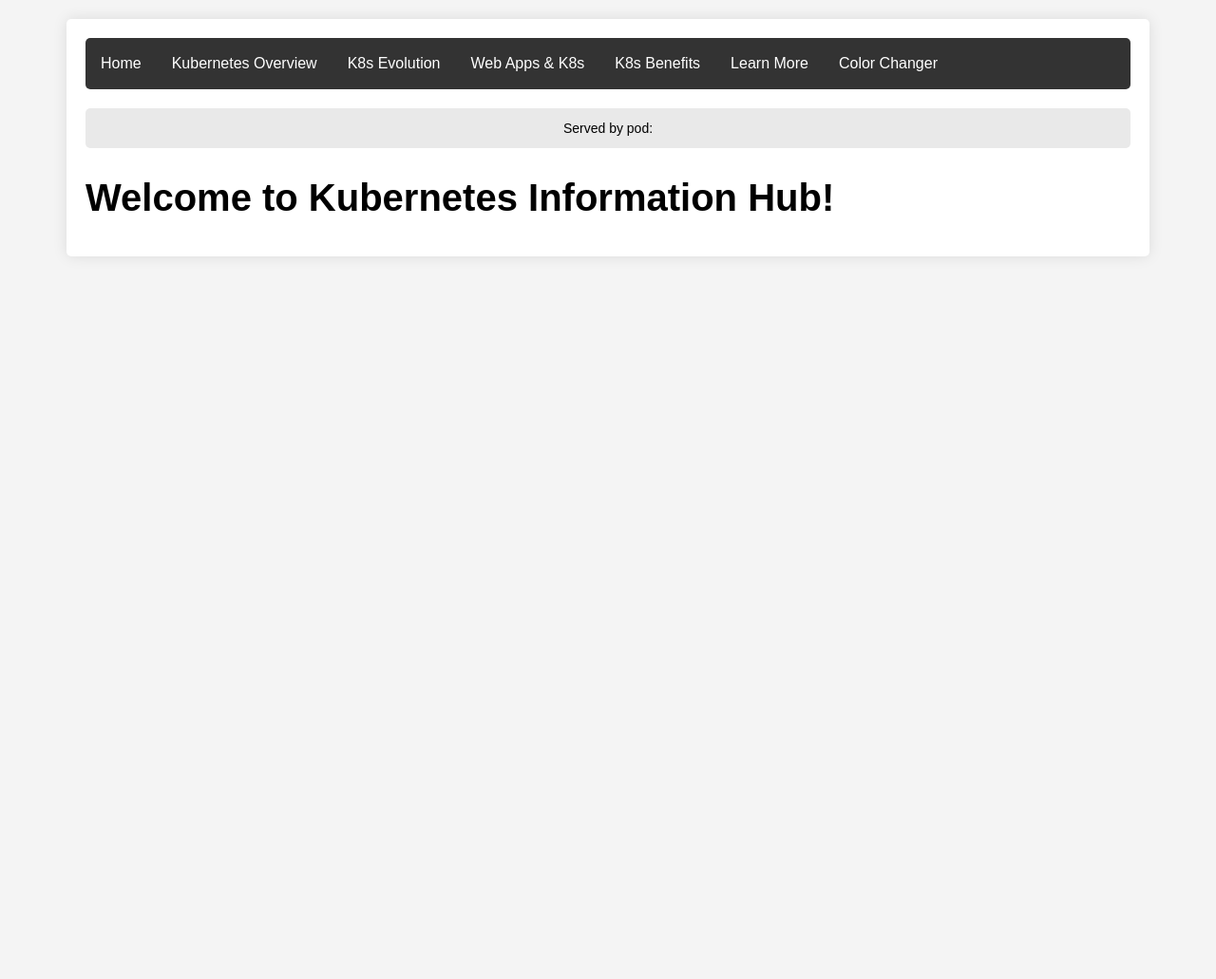
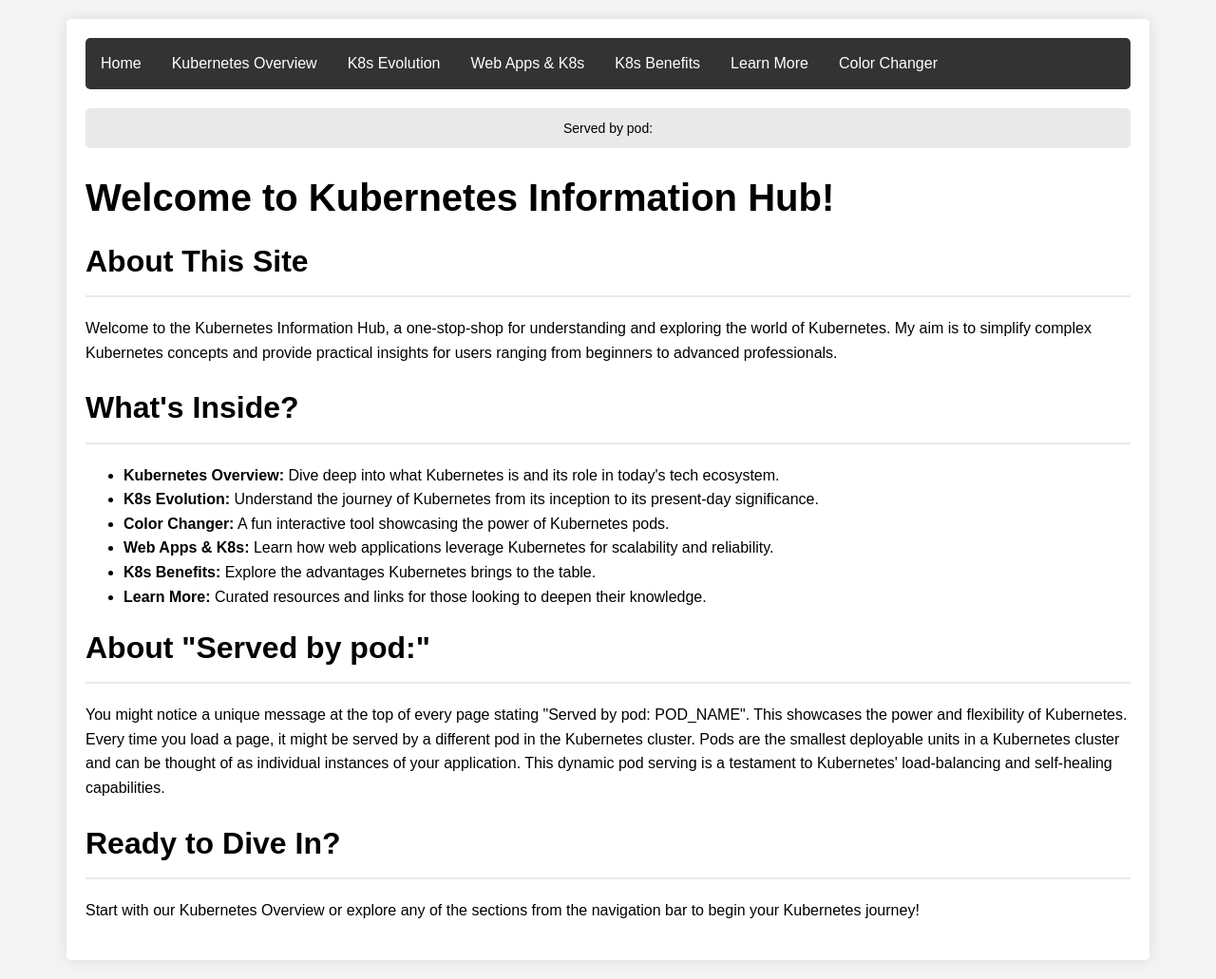
Before and after one commit to jafabo/WebDev, a PHP site: page / in a window 1280 px wide. Shown: the whole page at 95% size. Before the commit the page ends 222 px from the top, so only its background shows below. Run offline with PHP 8.4, Linux system fonts and the light colour scheme.

Commit message:
made changes to index

```diff
--- a/web-files/index.php
+++ b/web-files/index.php
@@ -24,6 +24,41 @@
             ?>
         </p>
         <h1>Welcome to Kubernetes Information Hub!</h1>
+
+        <!-- Introduction Section -->
+        <section class="intro-section">
+            <h2>About This Site</h2>
+            <p>
+                Welcome to the Kubernetes Information Hub, a one-stop-shop for understanding and exploring the world of Kubernetes. My aim is to simplify complex Kubernetes concepts and provide practical insights for users ranging from beginners to advanced professionals.
+            </p>
+        </section>
+
+        <!-- Features/Contents Section -->
+        <section class="contents-section">
+            <h2>What's Inside?</h2>
+            <ul>
+                <li><strong>Kubernetes Overview:</strong> Dive deep into what Kubernetes is and its role in today's tech ecosystem.</li>
+                <li><strong>K8s Evolution:</strong> Understand the journey of Kubernetes from its inception to its present-day significance.</li>
+                <li><strong>Color Changer:</strong> A fun interactive tool showcasing the power of Kubernetes pods.</li>
+                <li><strong>Web Apps & K8s:</strong> Learn how web applications leverage Kubernetes for scalability and reliability.</li>
+                <li><strong>K8s Benefits:</strong> Explore the advantages Kubernetes brings to the table.</li>
+                <li><strong>Learn More:</strong> Curated resources and links for those looking to deepen their knowledge.</li>
+            </ul>
+        </section>
+
+        <!-- Explanation about "Served by pod" -->
+        <section class="pod-explanation-section">
+            <h2>About "Served by pod:"</h2>
+            <p>
+                You might notice a unique message at the top of every page stating "Served by pod: POD_NAME". This showcases the power and flexibility of Kubernetes. Every time you load a page, it might be served by a different pod in the Kubernetes cluster. Pods are the smallest deployable units in a Kubernetes cluster and can be thought of as individual instances of your application. This dynamic pod serving is a testament to Kubernetes' load-balancing and self-healing capabilities.
+            </p>
+        </section>
+
+        <!-- Optional: Call-to-action or Next Steps -->
+        <section class="cta-section">
+            <h2>Ready to Dive In?</h2>
+            <p>Start with our <a href="k8s-overview.php">Kubernetes Overview</a> or explore any of the sections from the navigation bar to begin your Kubernetes journey!</p>
+        </section>
     </div>
 </body>
 </html>
```
